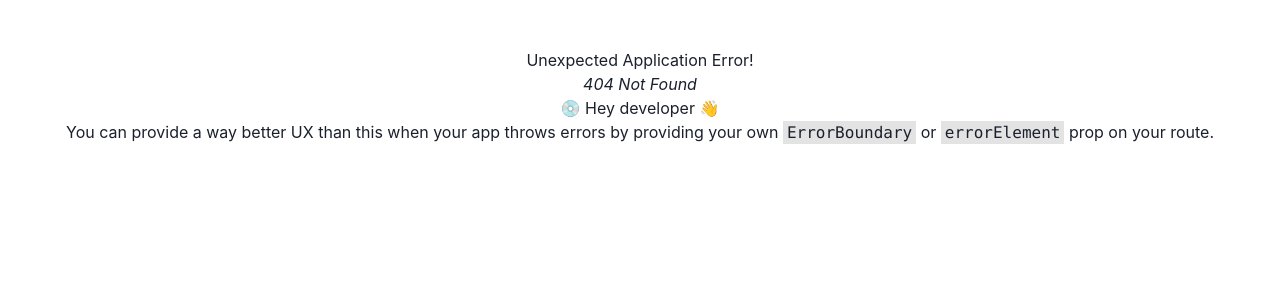
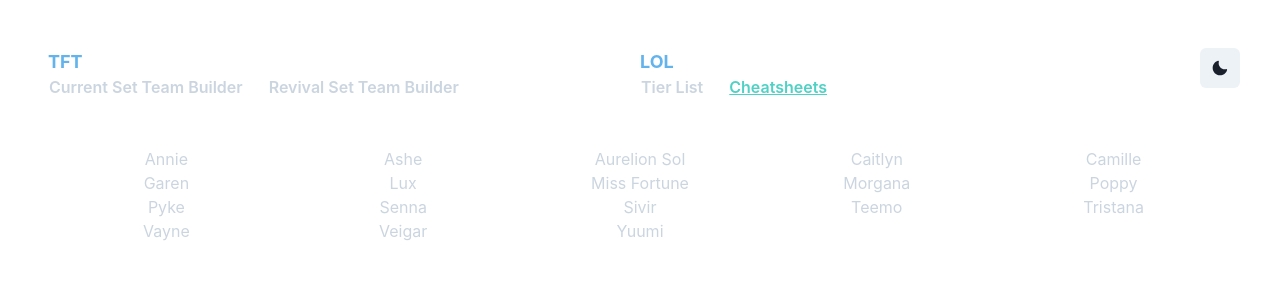
Before and after one commit to piratemermaid/tft-noob-helper, a React (Vite) app: page /lol_cheatsheets in a window 1280 px wide. Before the commit this address had no page. Shown: the top 300 px of the page. Built offline with nearby package versions, Linux system fonts and the light colour scheme.

Commit message:
set up lol cheatsheets page

```diff
--- /dev/null
+++ b/src/pages/Cheatsheets.jsx
@@ -0,0 +1,41 @@
+import { SimpleGrid, Text } from '@chakra-ui/react';
+
+import PageLayout from '../components/PageLayout';
+import MY_CHAMPS from '../data/myChamps';
+import React from 'react';
+
+export default function Cheatsheets() {
+  const [selectedChamp, setSelectedChamp] = React.useState(null);
+
+  const handleSelectChamp = (champ) => {
+    if (selectedChamp === champ) {
+      setSelectedChamp(null);
+    } else {
+      setSelectedChamp(champ);
+    }
+  };
+
+  return (
+    <PageLayout>
+      <SimpleGrid columns={5} sx={{ my: 4 }}>
+        {MY_CHAMPS.map((champ) => {
+          const isSelected = selectedChamp === champ;
+
+          return (
+            <Text
+              key={champ}
+              onClick={() => handleSelectChamp(champ)}
+              sx={{
+                '&:hover': { cursor: 'pointer', color: 'pink.300' },
+                color: isSelected ? 'pink.300' : 'gray.300',
+                fontWeight: isSelected ? 'bold' : 'normal',
+              }}
+            >
+              {champ}
+            </Text>
+          );
+        })}
+      </SimpleGrid>
+    </PageLayout>
+  );
+}
--- a/src/router/routes.js
+++ b/src/router/routes.js
@@ -1,6 +1,7 @@
 import CurrentSetTeamBuilder from '../pages/CurrentSetTeamBuilder';
 import RevivalSetTeamBuilder from '../pages/RevivalSetTeamBuilder';
 import LowEloTierList from '../pages/LowEloTierList';
+import Cheatsheets from '../pages/Cheatsheets';
 
 const ROUTES = [
   {
@@ -21,6 +22,12 @@
     Component: LowEloTierList,
     type: 'lol',
   },
+  {
+    label: 'Cheatsheets',
+    path: '/lol_cheatsheets',
+    Component: Cheatsheets,
+    type: 'lol',
+  },
 ];
 
 export default ROUTES;
```
